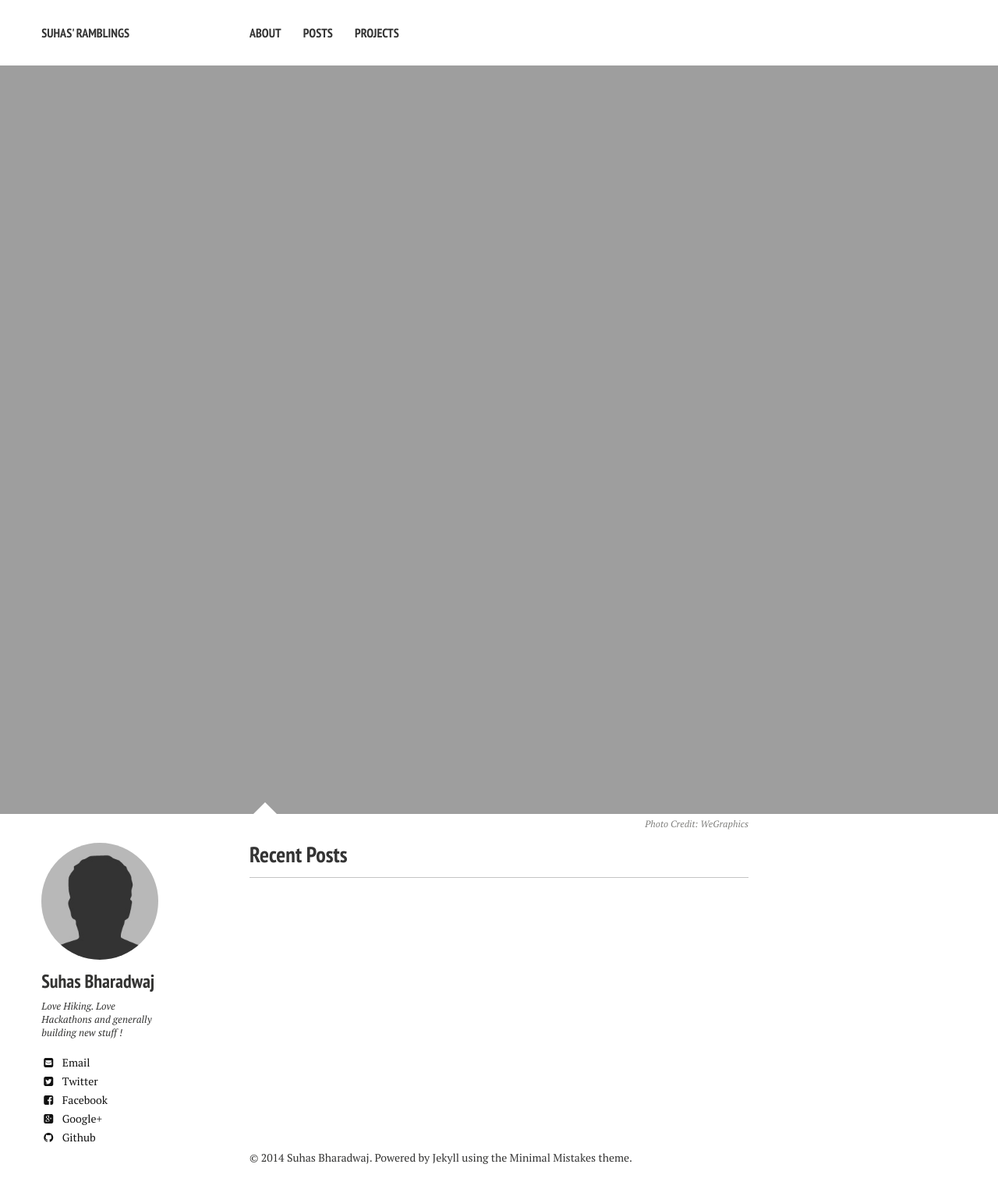
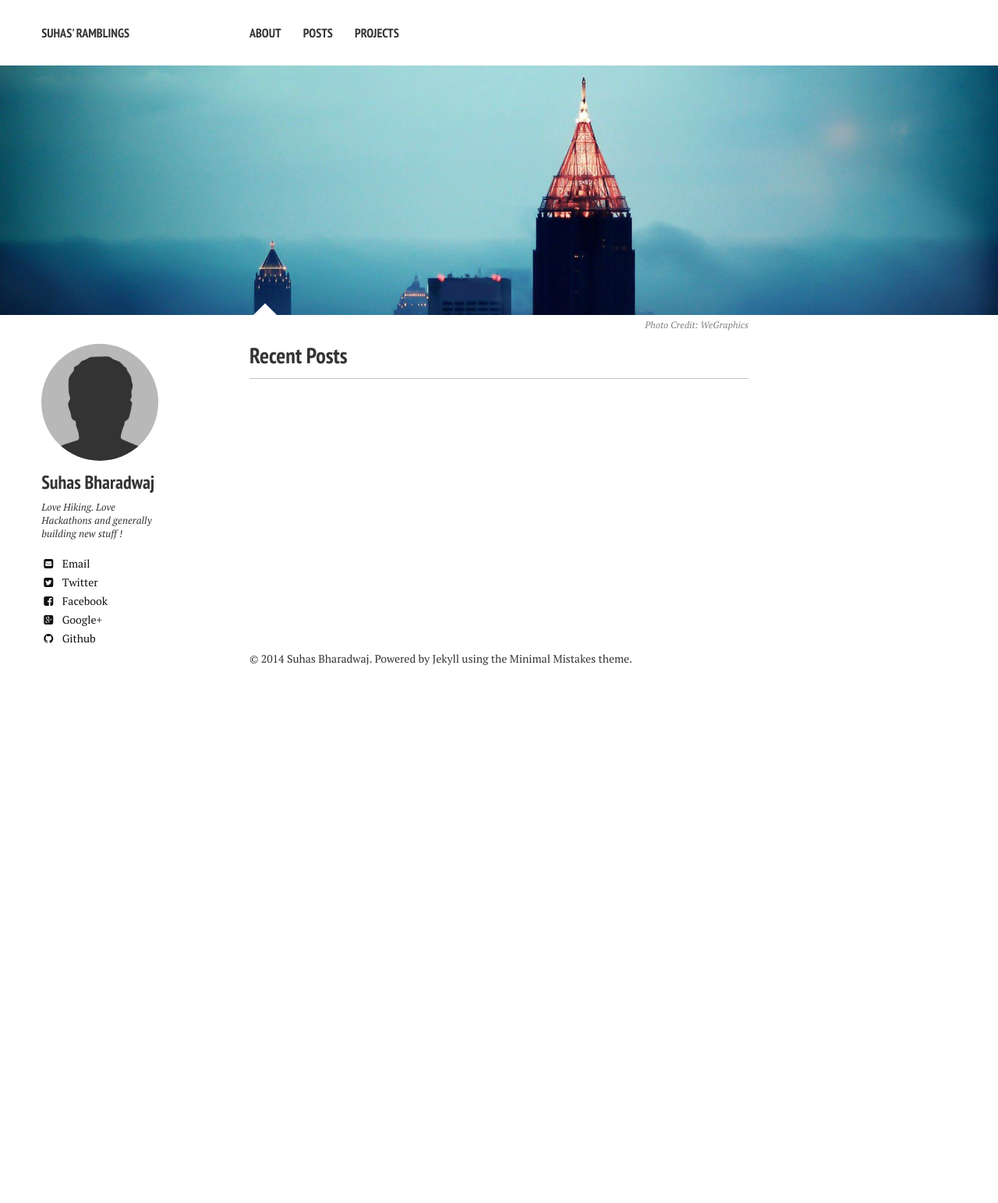
Before and after one commit to suhaspbharadwaj/suhaspbharadwaj.github.io, a Jekyll site: the page built from index.md, in a window 1280 px wide. Shown: the whole page at 78% size. Built offline with Jekyll 4.4.1, drawn with Linux system fonts in a browser that asks for light colours; nearby versions of some CDN libraries; after the commit the page ends 903 px from its top, so only the background shows below that.

Commit message:
added different images

```diff
--- a/index.md
+++ b/index.md
@@ -3,7 +3,7 @@ layout: home
 excerpt: "A minimal Jekyll theme for your blog by designer Michael Rose."
 tags: [Jekyll, theme, responsive, blog, template]
 image:
-  feature: sample-image-1.jpg
+  feature: texture-feature-01.jpg
   credit: WeGraphics
   creditlink: http://wegraphics.net/downloads/free-ultimate-blurred-background-pack/
 ---
```
Also changed, not shown: 3 other files.
